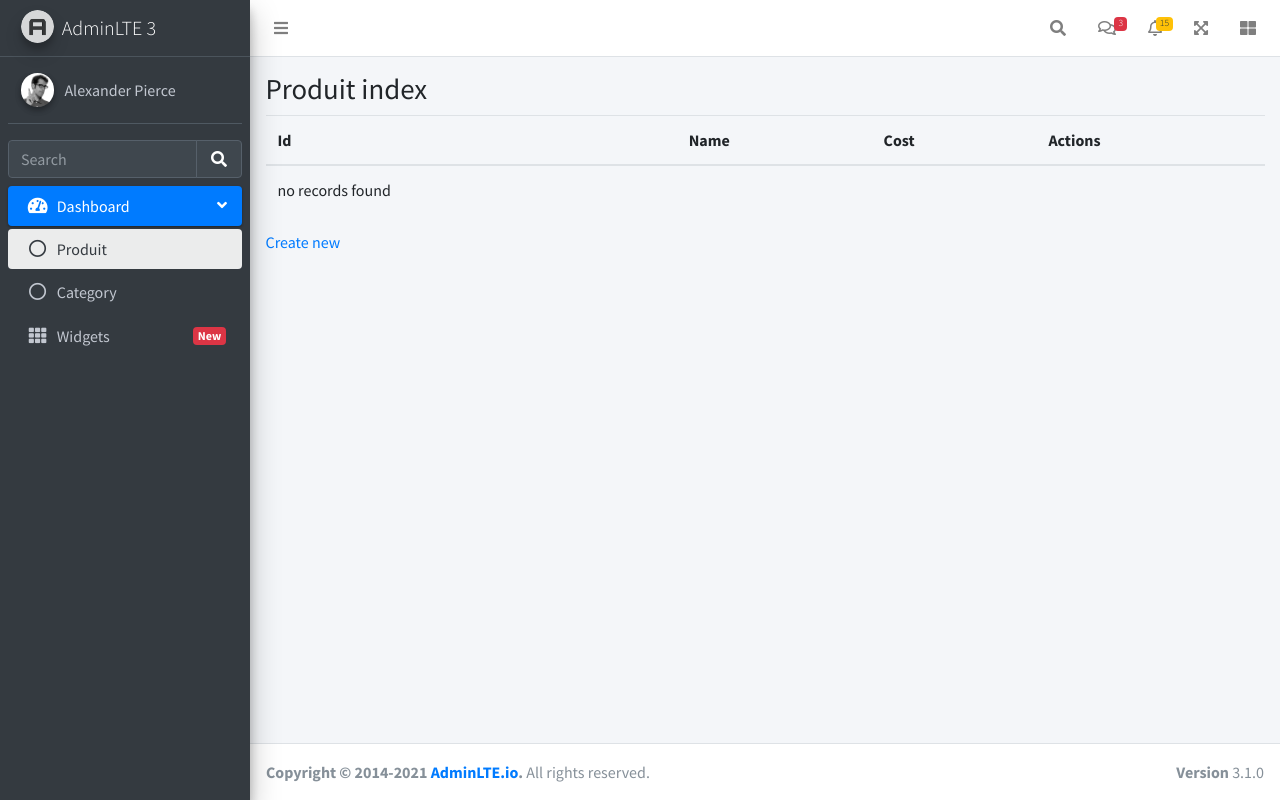
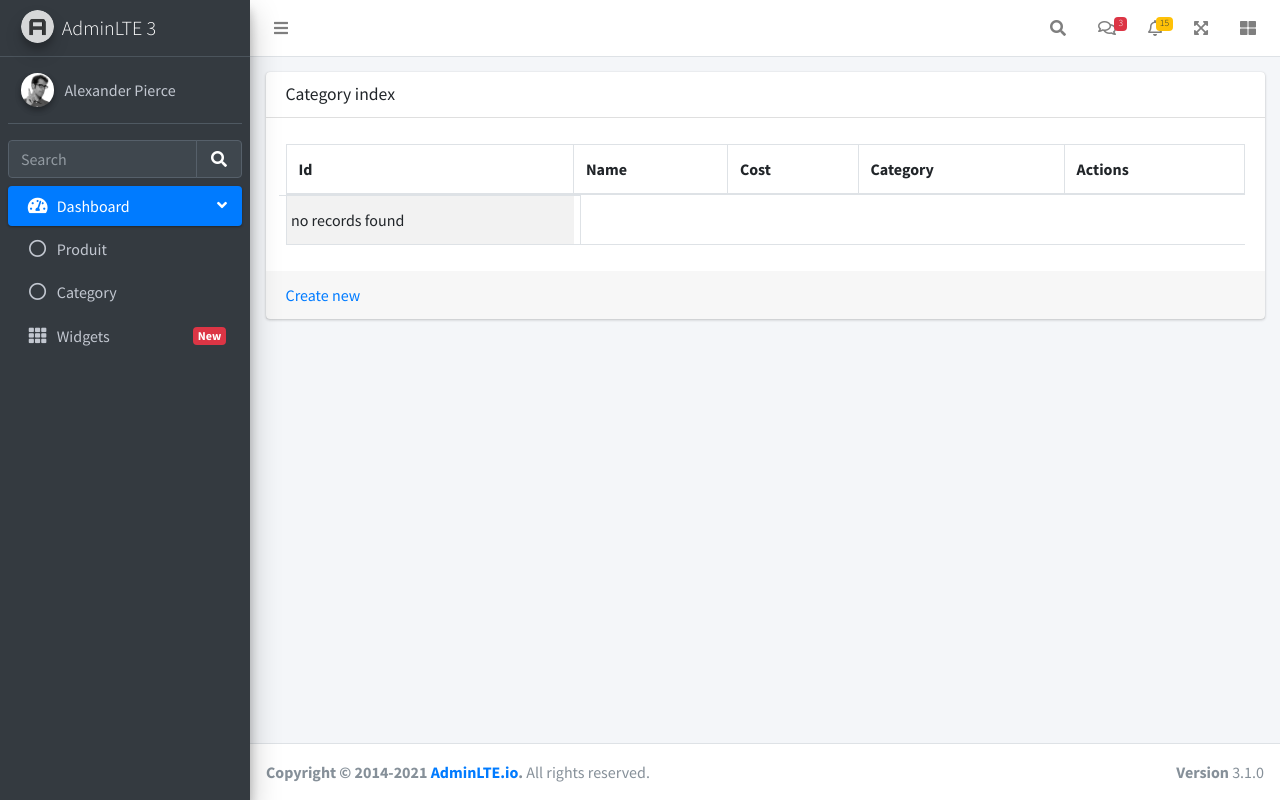
Before and after one commit to Mouhatal/learn_symfony, a Symfony app: template templates/produit/index.html.twig in a window 1280 px wide. Run offline with Twig, Linux system fonts and the light colour scheme; the template is opened without the code that fills it, so the values that code supplies are empty; some libraries are stand-ins or nearby versions.

Commit message:
data tables

```diff
--- a/templates/base.html.twig
+++ b/templates/base.html.twig
@@ -258,7 +258,7 @@
 									</a>
 									<ul class="nav nav-treeview">
 										<li class="nav-item">
-											<a href="{{ path('produit_index') }}" class="nav-link active">
+											<a href="{{ path('produit_index') }}" class="nav-link ">
 												<i class="far fa-circle nav-icon"></i>
 												<p>Produit</p>
 											</a>
--- a/templates/produit/index.html.twig
+++ b/templates/produit/index.html.twig
@@ -1,25 +1,38 @@
 {% extends 'base.html.twig' %}
-
 {% block title %}Produit index
 {% endblock %}
+{% block stylesheets %}
 
+	<link rel="stylesheet" href="{{ asset('templates/plugins/datatables-bs4/css/dataTables.bootstrap4.min.css')}}">
+	<link rel="stylesheet" href="{{ asset('templates/plugins/datatables-responsive/css/responsive.bootstrap4.min.css')}}">
+	<link rel="stylesheet" href="{{ asset('templates/plugins/datatables-buttons/css/buttons.bootstrap4.min.css')}}">
+{% endblock %}
 {% block body %}
-	<h1 class="row mb-2">Produit index</h1>
-
-	<table class="table">
+	<div class="row">
+		<div class="col-12">
+			<div class="card">
+				<div class="card-header">
+					<h3 class="card-title">Category index</h3>
+				</div>
+				<!-- /.card-header -->
+				<div class="card-body">
+					<table id="example1" class="table table-bordered table-striped">
 						<thead>
 							<tr>
-				<th scope="col">Id</th>
-				<th scope="col">Name</th>
-				<th scope="col">Cost</th>
-				<th scope="col">Actions</th>
+								<th>Id</th>
+								<th>Name</th>
+								<th>Cost</th>
+								<th>Category</th>
+								<th>Actions</th>
 							</tr>
 						</thead>
+						<tbody>
 							{% for produit in produits %}
 								<tr>
-				<th scope="row">{{ produit.id }}</th>
+									<td>{{ produit.id }}</td>
 									<td>{{ produit.name }}</td>
 									<td>{{ produit.cost }}</td>
+									<td>{{ produit.category }}</td>
 									<td>
 										<a href="{{ path('produit_show', {'id': produit.id}) }}">show</a>
 										<a href="{{ path('produit_edit', {'id': produit.id}) }}">edit</a>
@@ -27,10 +40,69 @@
 								</tr>
 							{% else %}
 								<tr>
-				<td scope="row">no records found</td>
+									<td class="row">no records found</td>
 								</tr>
 							{% endfor %}
 						</tbody>
+
 					</table>
+				</div>
+				<!-- /.card-body -->
+				<div class="card-footer">
+					<a href="{{ path('produit_new') }}">Create new</a>
+				</div>
+			</div>
+		</div>
 
-<a href="{{ path('produit_new') }}">Create new</a>{% endblock %}
+	</div>
+
+	{% block javascripts %}
+		<!-- jQuery -->
+		<script src="{{ asset('templates/plugins/jquery/jquery.min.js')}}"></script>
+		<!-- Bootstrap 4 -->
+		<script src="{{asset('templates/plugins/bootstrap/js/bootstrap.bundle.min.js')}}"></script>
+		<!-- DataTables  & Plugins -->
+		<script src="{{ asset('templates/plugins/datatables/jquery.dataTables.min.js')}}"></script>
+		<script src="{{ asset('templates/plugins/datatables-bs4/js/dataTables.bootstrap4.min.js')}}"></script>
+		<script src="{{ asset('templates/plugins/datatables-responsive/js/dataTables.responsive.min.js')}}"></script>
+		<script src="{{ asset('templates/plugins/datatables-responsive/js/responsive.bootstrap4.min.js')}}"></script>
+		<script src="{{ asset('templates/plugins/datatables-buttons/js/dataTables.buttons.min.js')}}"></script>
+		<script src="{{ asset('templates/plugins/datatables-buttons/js/buttons.bootstrap4.min.js')}}"></script>
+		<script src="{{ asset('templates/plugins/jszip/jszip.min.js')}}"></script>
+		<script src="{{ asset('templates/plugins/pdfmake/pdfmake.min.js')}}"></script>
+		<script src="{{ asset('templates/plugins/pdfmake/vfs_fonts.js')}}"></script>
+		<script src="{{ asset('templates/plugins/datatables-buttons/js/buttons.html5.min.js')}}"></script>
+		<script src="{{ asset('templates/plugins/datatables-buttons/js/buttons.print.min.js')}}"></script>
+		<script src="{{ asset('templates/plugins/datatables-buttons/js/buttons.colVis.min.js')}}"></script>
+		<script>
+			$(function () {
+$("#example1").DataTable({
+"responsive": true,
+"lengthChange": false,
+"autoWidth": false,
+"searching": true,
+"ordering": false,
+"paging": true,
+"destroy": true,
+"buttons": [
+"copy",
+"csv",
+"excel",
+"pdf",
+"print",
+"colvis"
+]
+}).buttons().container().appendTo('#example1_wrapper .col-md-6:eq(0)');
+$('#example2').DataTable({
+"paging": true,
+"lengthChange": false,
+"searching": false,
+"ordering": true,
+"info": true,
+"autoWidth": false,
+"responsive": true
+});
+});
+		</script>
+	{% endblock %}
+{% endblock %}
```
Also changed, not shown: templates/category/index.html.twig (+6 -5 lines). Lines whose indentation alone changed are shown as unchanged.
